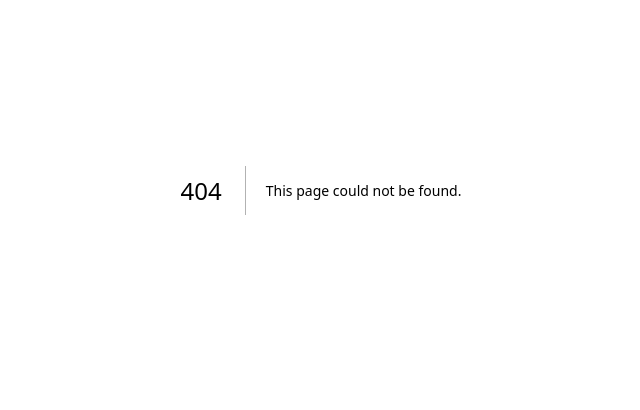
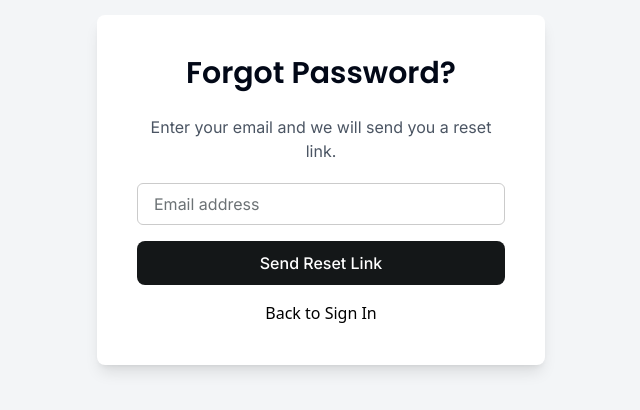
Before and after one commit to iannntsw/rent-a-thing-portal-web, a Next.js app: page /forgot-password in a window 1280 px wide. Before the commit this address had no page. Shown: the part 210-620 px from the top of the page, without its empty margins (319-959 px from the left). Built offline with nearby package versions, Linux system fonts and the light colour scheme.

Commit message:
added forgot password page

```diff
--- /dev/null
+++ b/app/(auth)/forgot-password/page.tsx
@@ -0,0 +1,58 @@
+"use client";
+
+import { useState } from "react";
+import Link from "next/link";
+import Input from "@/form/input";
+import Button from "@/ui/button";
+import Text from "@/ui/text";
+
+export default function ForgotPasswordPage() {
+  const [email, setEmail] = useState("");
+  const [message, setMessage] = useState("");
+  const [loading, setLoading] = useState(false);
+
+  const handleForgotPassword = async (e: React.FormEvent<HTMLFormElement>) => {
+    e.preventDefault();
+    setLoading(true);
+
+    setTimeout(() => {
+      setLoading(false);
+      setMessage("A password reset link has been sent to your email.");
+    }, 1500);
+  };
+
+  return (
+    <div className="min-h-screen flex items-center justify-center bg-[#F3F5F7]">
+      <div className="bg-white p-10 rounded-lg shadow-lg max-w-md w-full">
+        <h1 className="font-poppins text-3xl font-bold text-center mb-6">Forgot Password?</h1>
+        <Text className="text-center text-gray-600">
+          Enter your email and we will send you a reset link.
+        </Text>
+
+        <form onSubmit={handleForgotPassword} className="space-y-4 mt-5">
+          <Input
+            className="w-full"
+            type="email"
+            placeholder="Email address"
+            value={email}
+            onChange={(e) => setEmail(e.target.value)}
+            required
+          />
+          <Button width="full" className="py-2.5" type="submit" disabled={loading}>
+            {loading ? "Sending..." : "Send Reset Link"}
+          </Button>
+        </form>
+
+        {message && (
+          <p className="mt-4 text-center text-sm text-gray-700">{message}</p>
+        )}
+
+        <p className="text-center text-gray-600 mt-4">
+          <Link href="/sign-in" className="text-black hover:underline">
+            Back to Sign In
+          </Link>
+        </p>
+      </div>
+    </div>
+  );
+}
```
